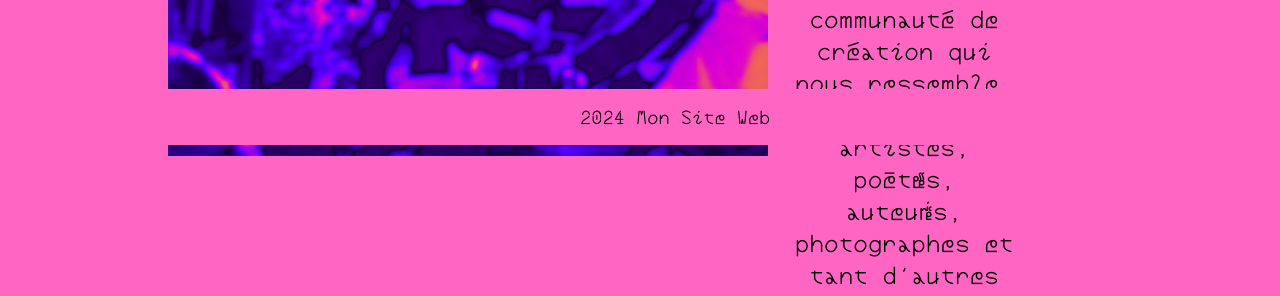
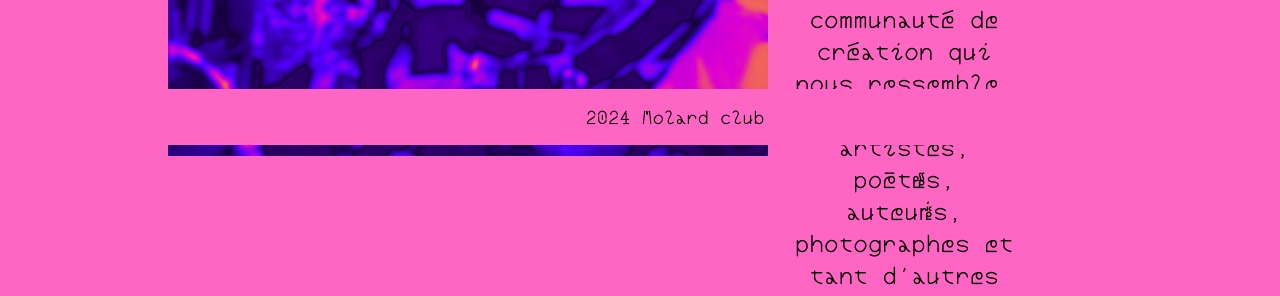
Before and after one commit to Anaellew/kopfkinosstuff, a Jekyll site: the page a_propos/a_propos.html, which Jekyll copies as it is, in a window 1280 px wide. Shown: the part 755-1051 px from the top of the page. Built offline with Jekyll 4.4.1, drawn with Linux system fonts in a browser that asks for light colours.

Commit message:
Update a_propos.html

```diff
--- a/a_propos/a_propos.html
+++ b/a_propos/a_propos.html
@@ -22,7 +22,7 @@
             </div>
         </div>
     </main>
-    <footer> &copy; 2024 Mon Site Web </footer>
+    <footer> &copy; 2024 Molard club </footer>
     <script src="../document.js"></script>
 </body>
 </html>
```
